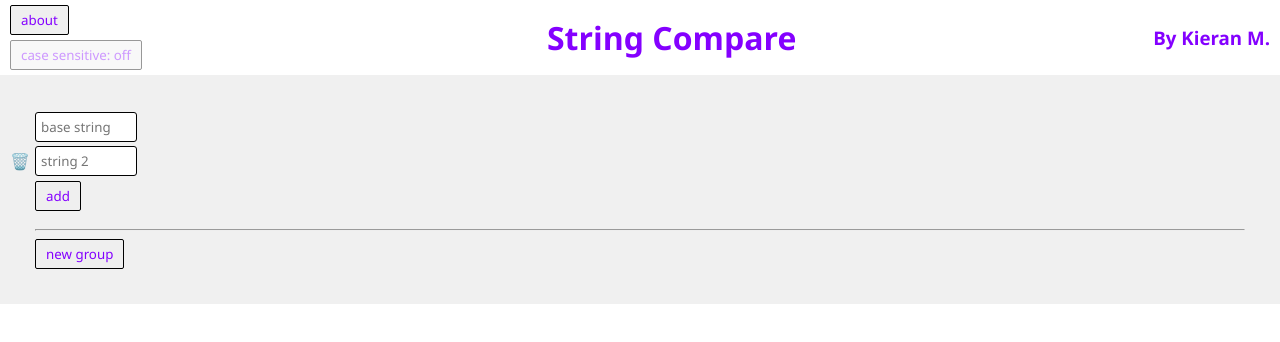
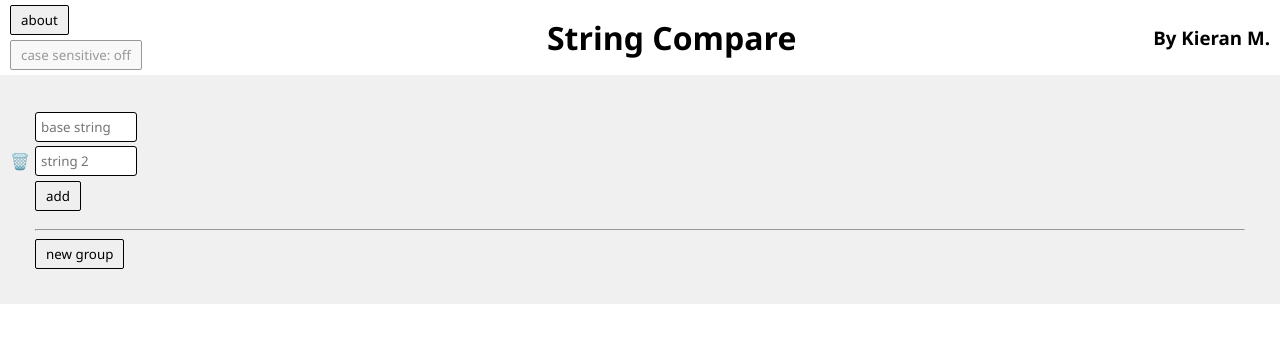
Before and after one commit to KieranMueller/string-compare, an Angular app: page /home in a window 1280 px wide. Shown: the top 342 px of the page. Built offline with nearby package versions, Linux system fonts and the light colour scheme; a web font is replaced by a local one.

Commit message:
revert colors

```diff
--- a/src/app/views/top-bar/top-bar.component.scss
+++ b/src/app/views/top-bar/top-bar.component.scss
@@ -1,5 +1,5 @@
 .box {
-    color: rgb(132, 0, 255);
+    color: black;
     display: flex;
     justify-content: space-between;
     align-items: center;
--- a/src/styles.scss
+++ b/src/styles.scss
@@ -20,7 +20,7 @@ body {
 }
 
 button {
-    color: rgb(132, 0, 255);
+    color: black;
     padding: 5px 10px;
     border: 1px solid black;
     outline: none;
```
